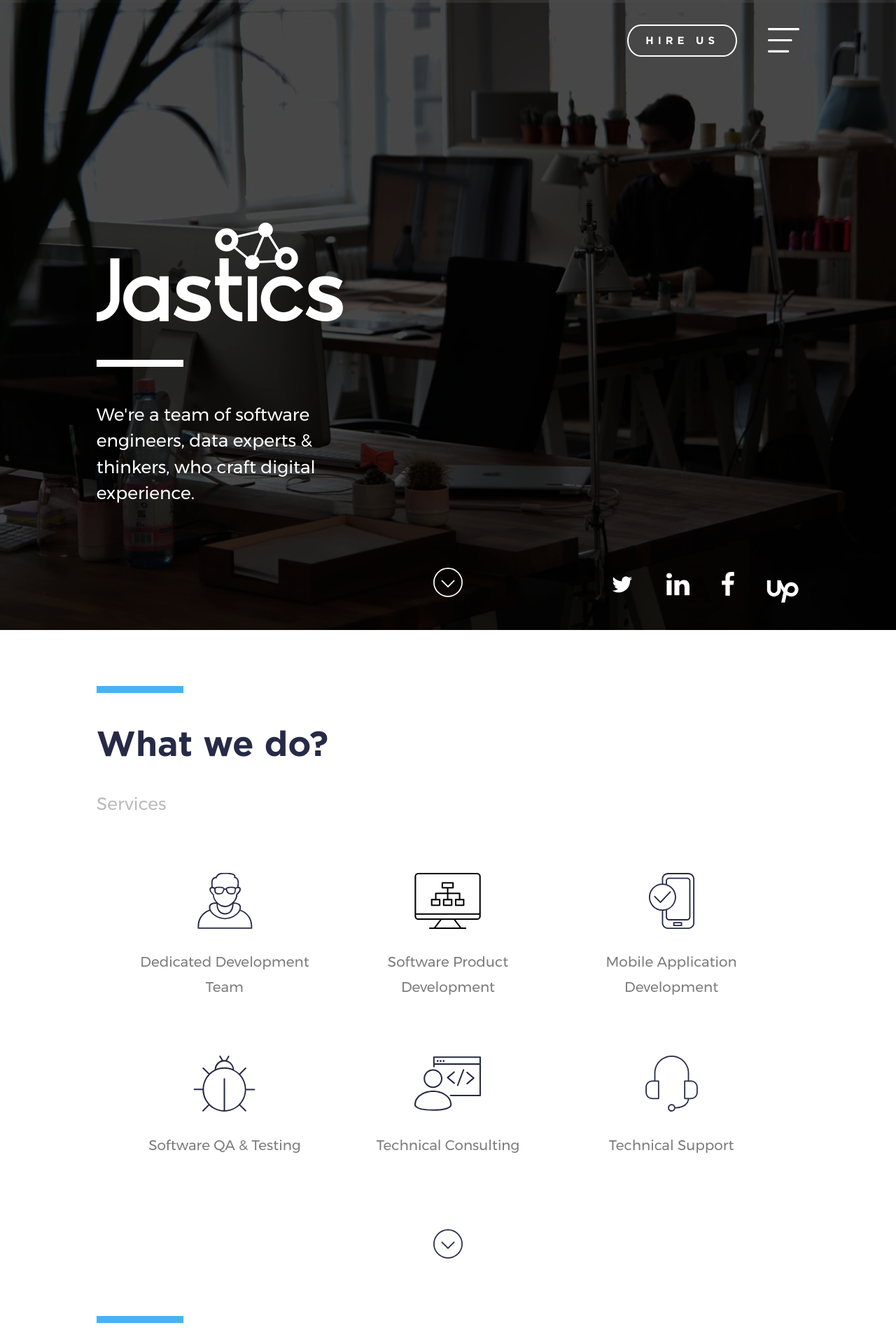
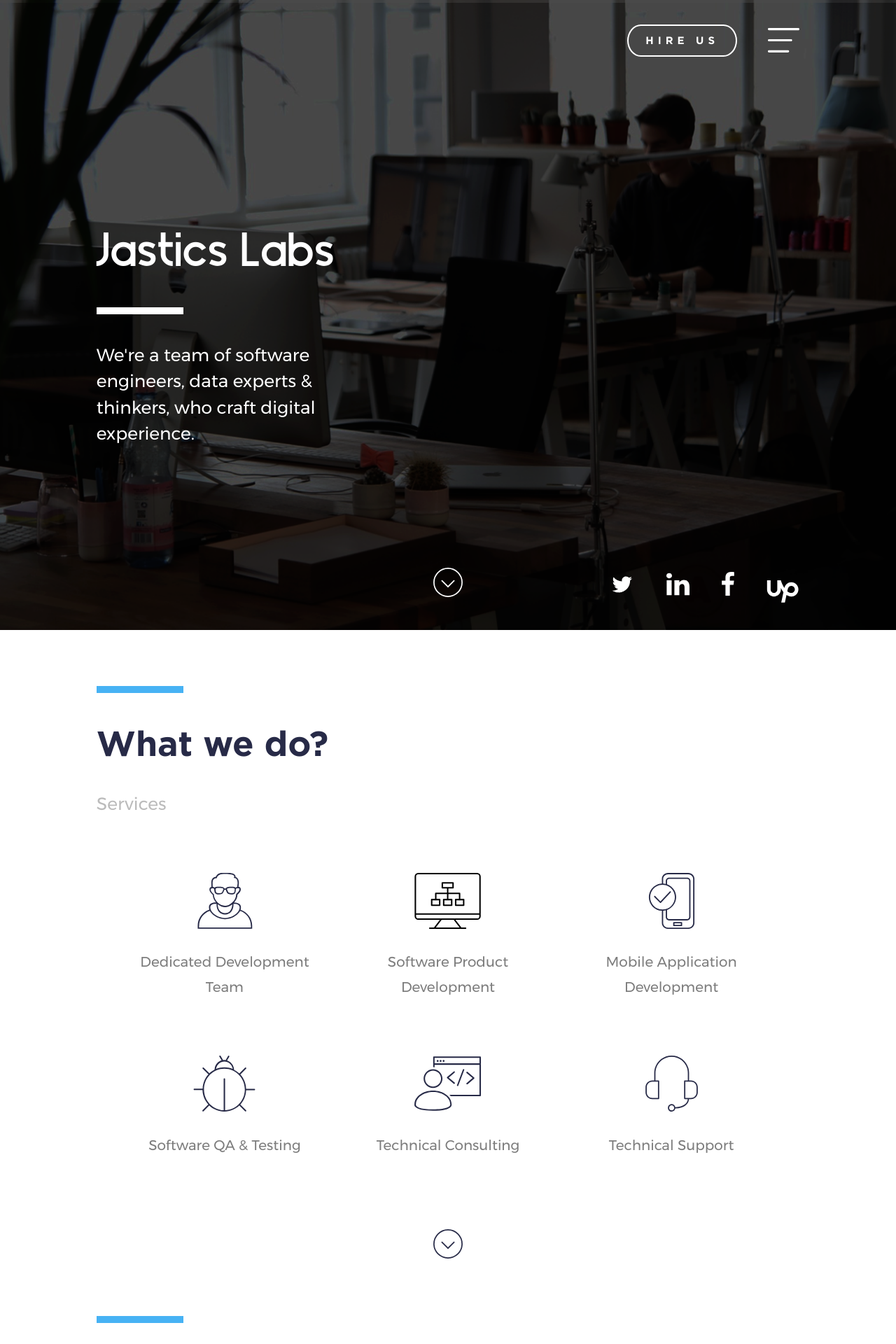
Before and after one commit to chalatz/jastics-labs, a Jekyll site: the page built from index.md, in a window 1280 px wide. Shown: the top 1920 px of the page at 70% size. Built offline with Jekyll 4.4.1, drawn with Linux system fonts in a browser that asks for light colours; nearby versions of some CDN libraries; comment, search, counter and statistics services are not loaded.

Commit message:
Changed logo to text

```diff
--- a/_includes/banner.html
+++ b/_includes/banner.html
@@ -31,9 +31,7 @@
         </header>
 
         <a href="{{'/' | relative_url}}" class="banner-logo">
-
-            <img class="banner-logo__img" src="{{ '/assets/images/site/logo-large.png' | relative_url }}" alt="Jastics Labs logo">
-
+            <span class="banner-logo__text">{{ site.title }}</span>
         </a>
 
         <div class="line line--banner line--white"></div>
--- a/_includes/header.html
+++ b/_includes/header.html
@@ -1,7 +1,7 @@
 <header class="site-header site-header--page container">
 
     <a href="{{'/' | relative_url}}" class="site-header__logo">
-            <img class="site-header__logo-img" src="{{ '/assets/images/site/logo.png' | relative_url }}" alt="Jastics Labs logo">
+        <span class="site-header-logo__text">{{ site.title }}</span>
     </a>
 
     <div class="site-header__links site-header__links--page" id="header-links" >
--- a/_sass/banner-logo.scss
+++ b/_sass/banner-logo.scss
@@ -2,6 +2,18 @@
 
     display: inline-block;
     margin-top: 25vh;
+
+    font-family: "Blissful Thinking", sans-serif;
+    font-size: 70px;
+    color: #fff;
+    letter-spacing: 1px;
+
+    -webkit-transition: color .2s linear;
+            transition: color .2s linear;
+
+    &:hover {
+        color: $lightblue;
+    }
 
     @include breakpoint(medium) {
         margin-top: 6vh;
--- a/_sass/elements.scss
+++ b/_sass/elements.scss
@@ -3,7 +3,7 @@
     height: 10px;
 
     &--banner {
-        margin: 50px 0;
+        margin: 40px 0;
     }
 
     &--white {
--- a/_sass/header.scss
+++ b/_sass/header.scss
@@ -13,7 +13,21 @@
     }
 
     &__logo {
+
         float: left;
+        font-family: "Blissful Thinking", sans-serif;
+        font-size: 40px;
+        color: $darkblue;
+        letter-spacing: 1px;
+
+        -webkit-transition: color .2s linear;
+                transition: color .2s linear;
+
+        &:hover {
+            color: $lightblue;
+        }
+
+
         @include breakpoint(small) {
             float: none;
             display: block;
--- a/_sass/vars.scss
+++ b/_sass/vars.scss
@@ -22,6 +22,11 @@
 @font-face {
     font-family: "Playfair Display";
     src: url("/assets/fonts/PlayfairDisplay-Regular.ttf") format("truetype");
+}
+
+@font-face {
+    font-family: "Blissful Thinking";
+    src: url("/assets/fonts/BlissfulThinking.otf") format("opentype");
 }
 
 @mixin breakpoint($point) {
```
Also changed, not shown: assets/fonts/BlissfulThinking.otf (added).
